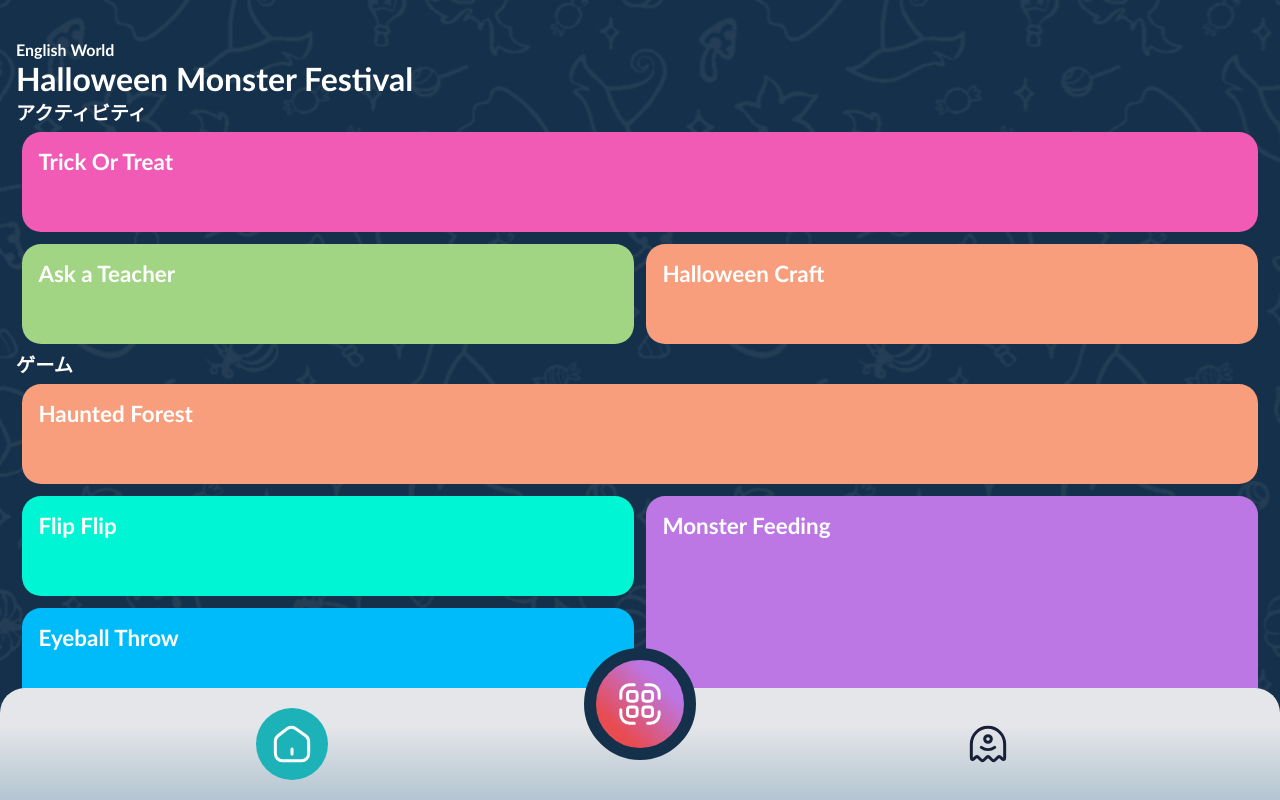
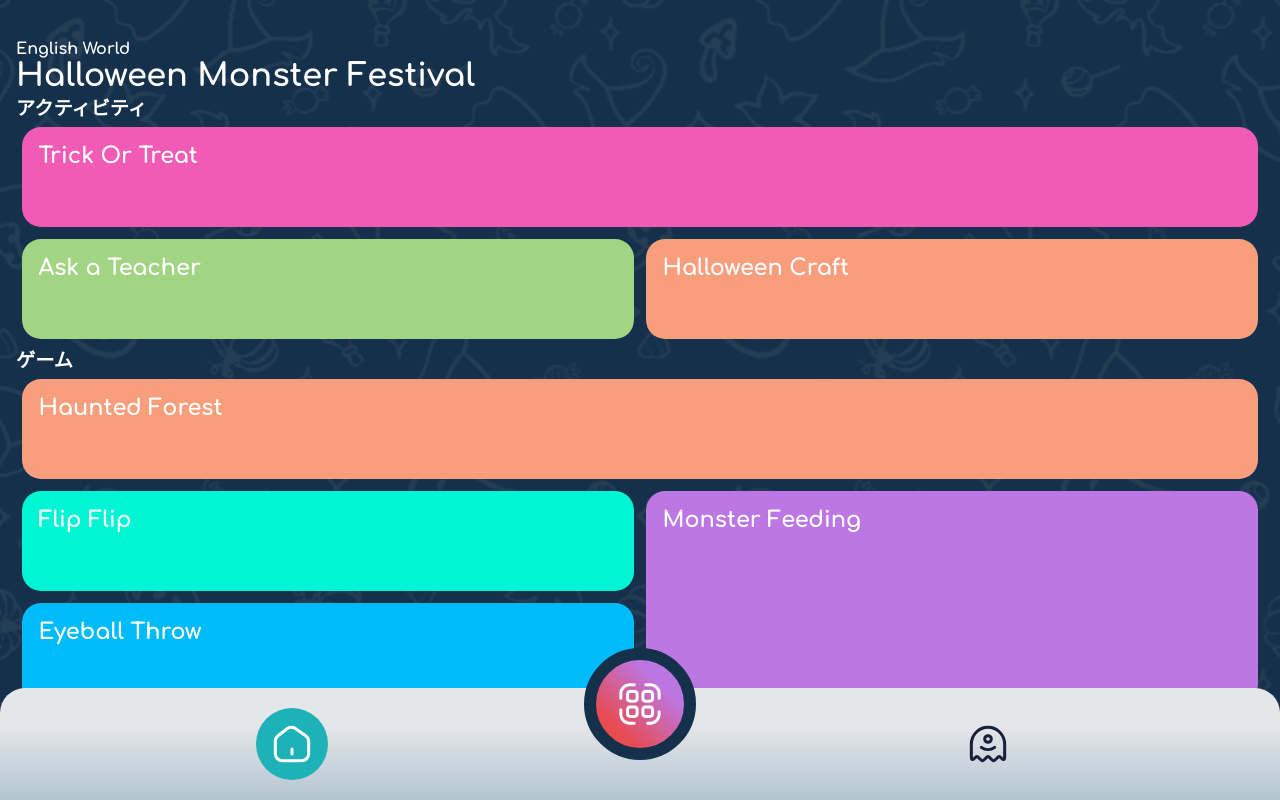
Before and after one commit to jcm2512/016_ew_autumn_2022_pwa, a Svelte app: page / in a window 1280 px wide. Built offline with nearby package versions, Linux system fonts and the light colour scheme; a web font is replaced by a local one.

Commit message:
font Comfortaa

```diff
--- a/public/global.css
+++ b/public/global.css
@@ -36,7 +36,6 @@ body {
   #qr_button {
     height: 7rem;
     width: 7rem;
-    /* background: linear-gradient(43.6deg, #E84B50 22.24%, #BC76E4 73.52%); */
 	border-radius: 50%;
 	margin-top: -2.5rem;
 	border: 0.75rem solid var(--background);
--- a/src/Home.svelte
+++ b/src/Home.svelte
@@ -45,7 +45,7 @@
     overflow-y: auto;
     z-index: 0;
     color: #fff;
-    font-family: "Gill Sans MT";
+    font-family: "Comfortaa";
   }
 
   #bg {
```
